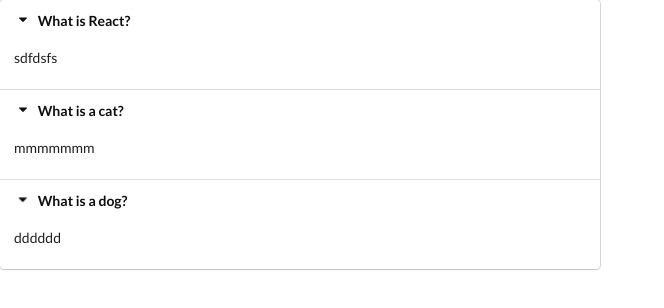
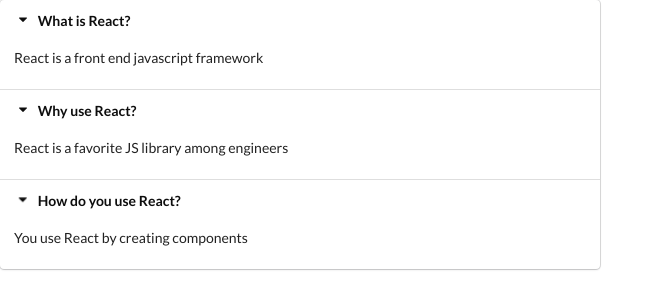
Before and after one commit to lauratravin/widgets, a React (Create React App) app: page / in a window 1280 px wide. Shown: the top 308 px of the page, without its empty margins (0-664 px from the left). Built offline with nearby package versions, Linux system fonts and the light colour scheme.

Commit message:
key items

```diff
--- a/src/App.js
+++ b/src/App.js
@@ -4,18 +4,25 @@
 import { useState } from "react";
 
 const items = [
-  {title: 'What is React?',
-  content:  'sdfdsfs'},
-  {title: 'What is a cat?',
-  content:  'mmmmmmm'},
-  {title: 'What is a dog?',
-  content:  'dddddd'},
-]
+  {
+    title: "What is React?",
+    content: "React is a front end javascript framework",
+  },
+  {
+    title: "Why use React?",
+    content: "React is a favorite JS library among engineers",
+  },
+  {
+    title: "How do you use React?",
+    content: "You use React by creating components",
+  },
+];
 
 
-export default () => {
-
-  return (<div>
+const App = () => {
+  return (
+  <div>
     <Accordion items={items}/>
   </div>)
 }
+export default App;
--- a/src/components/Accordion.js
+++ b/src/components/Accordion.js
@@ -1,14 +1,22 @@
 import React from "react";
 
+
 const Accordion = ({ items }) => {
-    const renderedItems = items.map ( i => {
 
-        return <React.Fragment key="i.title">
-              <div className="title active">
+    const onTitleclick = (index) => {
+        console.log(index)
+    }
+
+    const renderedItems = items.map ( (i,index) => {
+
+        return (
+        <React.Fragment key={i.title}>
+              <div className="title active"
+              onClick={() => onTitleclick(index)}>
                     <i className="dropdown icon"></i> {i.title}
               </div>
               <div className="content active"><p> {i.content} </p>  </div>
-        </React.Fragment>
+        </React.Fragment>)
     })
    return <div className="ui styled accordion">{renderedItems}</div>
 }
```
